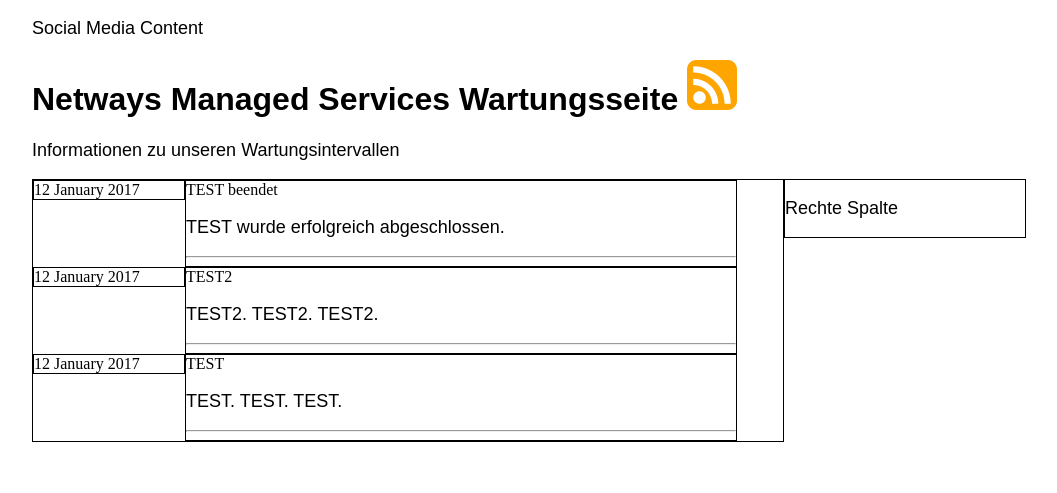
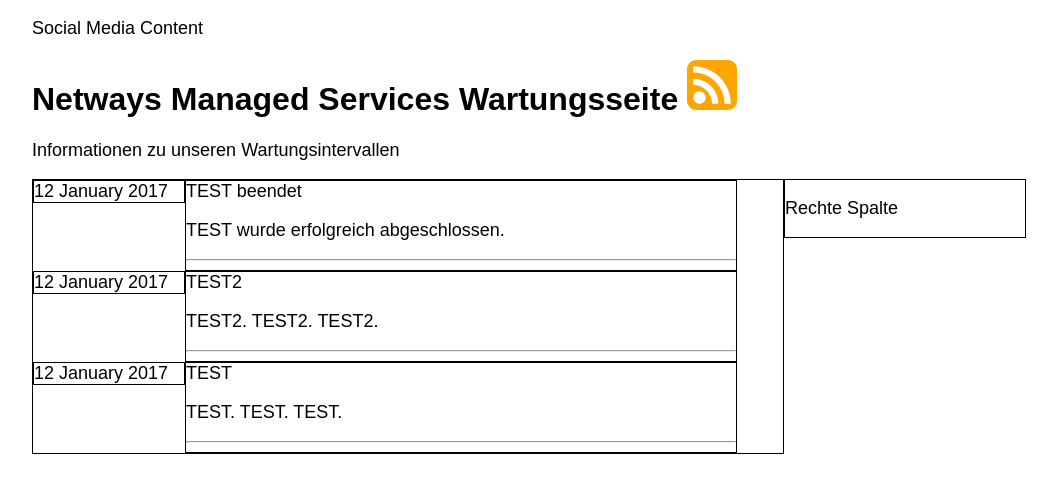
Before and after one commit to Storagegirl/storagegirl.github.io, a Jekyll site: the page built from index.html, in a window 1280 px wide. Shown: the top 493 px of the page, without its empty margins (108-1165 px from the left). Built offline with Jekyll 4.4.1, drawn with Linux system fonts in a browser that asks for light colours.

Commit message:
Update main.css

```diff
--- a/css/main.css
+++ b/css/main.css
@@ -45,6 +45,9 @@
     border-style: solid;
     border-width: 1px;
     border-color: black;
+    font-family: arial;
+    color: black;
+    font-size: 18px;
 }
 
 .boxtitlecontent {
@@ -54,4 +57,7 @@
     border-style: solid;
     border-width: 1px;
     border-color: black;
+    font-family: arial;
+    color: black;
+    font-size: 18px;
 }
```
